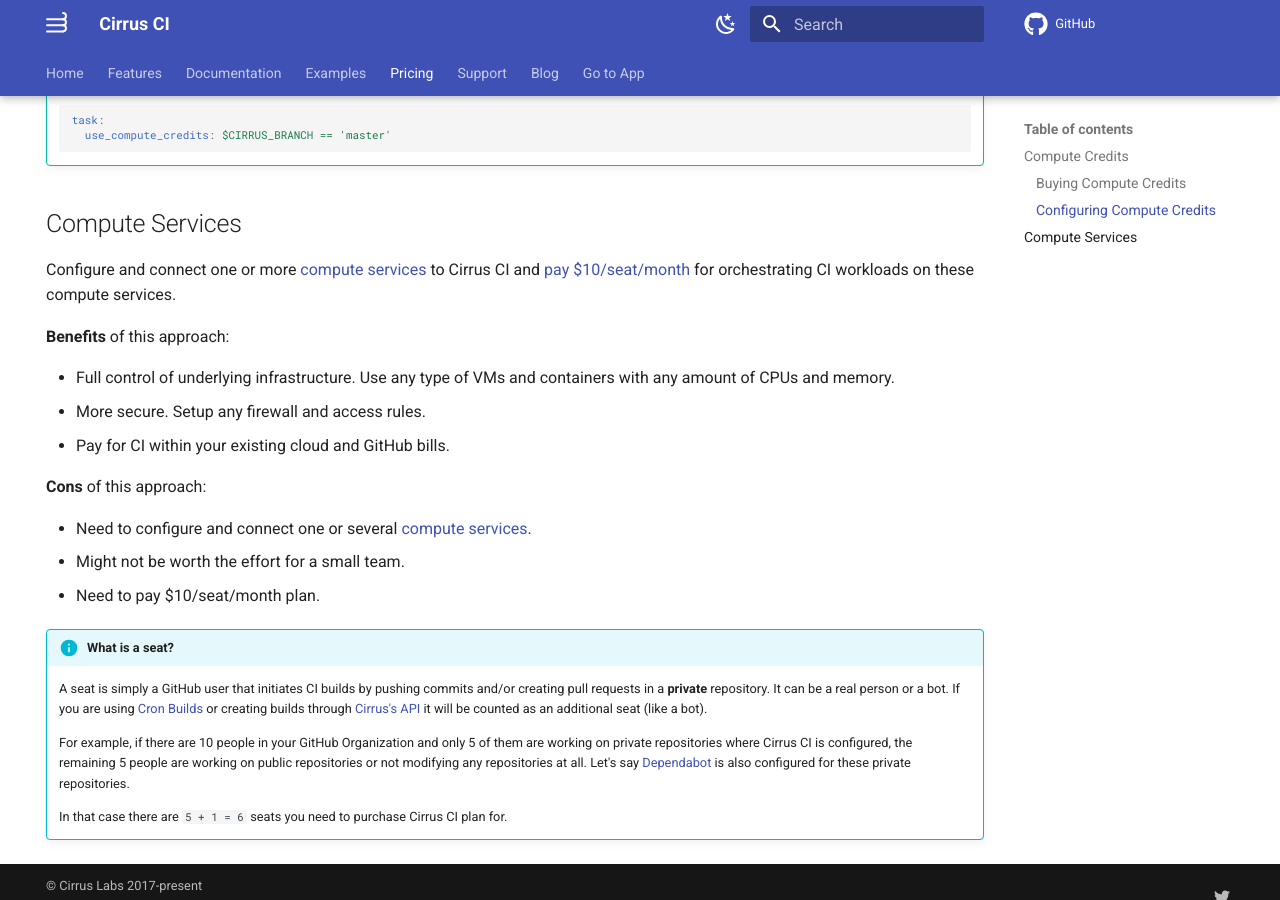
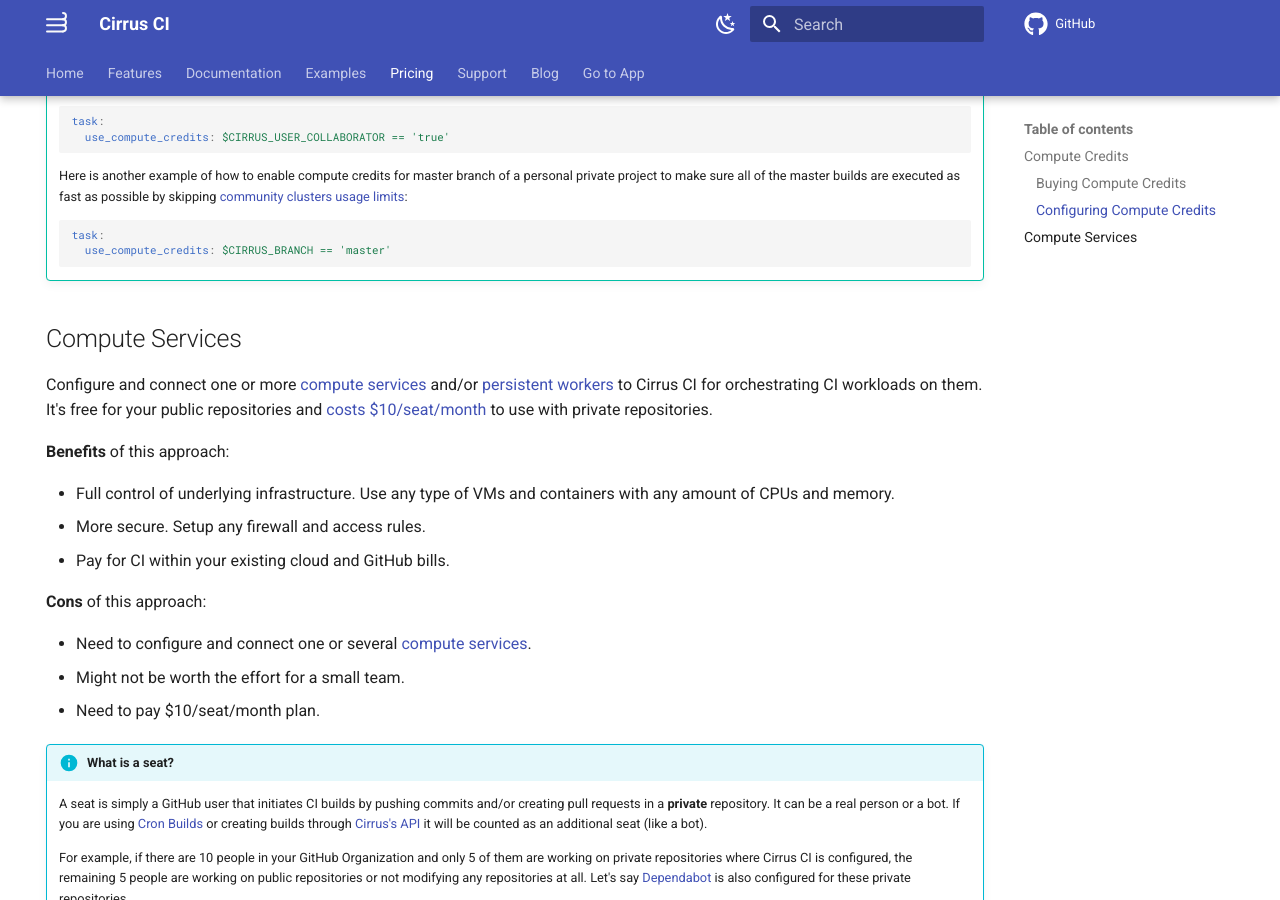
Before and after one commit to cirruslabs/cirrus-ci-docs, an MkDocs documentation site: the page built from docs/pricing.md, in a window 1280 px wide and 900 px high, scrolled down 2364 px. Built offline with MkDocs 1.6.1 and Material for MkDocs 9.7.7, drawn with Linux system fonts in a browser that asks for light colours; comment, search, counter and statistics services are not loaded; some of the changed text lies outside the part shown.

Commit message:
Clarify pricing of persistent workers (#869)
Clarify that persistent workers are essentially the same as bringing your own infra so it's free for public repos and just $10/seat/month for private.

```diff
--- a/docs/pricing.md
+++ b/docs/pricing.md
@@ -15,8 +15,8 @@ Here is a comparison table of available [Cirrus CI plans](https://github.com/mar
 
 User         | [Free Public Repositories](https://github.com/marketplace/cirrus-ci/plan/MDIyOk1hcmtldHBsYWNlTGlzdGluZ1BsYW45OTA=#pricing-and-setup) | [Private Personal Repository](https://github.com/marketplace/cirrus-ci/plan/MDIyOk1hcmtldHBsYWNlTGlzdGluZ1BsYW45OTI=#pricing-and-setup) | [Private Organization Repositories](https://github.com/marketplace/cirrus-ci/plan/MDIyOk1hcmtldHBsYWNlTGlzdGluZ1BsYW45OTM=#pricing-and-setup)
 ---          | --- | --- | ---
-Person       | <ul><li>Free access to community clusters for public repositories</li><li>[Bring your own infrastructure](#compute-services) for public repositories</li></ul> | <ul><li>Access to community clusters for public and **private** repositories</li><li>[Bring your own infrastructure](#compute-services) for public and **private** repositories</li></ul>  | **Not Applicable**
-Organization | <ul><li>Free access to community clusters for public repositories</li><li>Use [compute credits](#compute-credits) to access community clusters for private repositories and/or to avoid the [limits](faq.md#are-there-any-limits) on public repositories</li><li>[Bring your own infrastructure](#compute-services) for public repositories</li></ul> | **Not Applicable** | <ul><li>Free access to community clusters for public repositories</li><li>Use [compute credits](#compute-credits) to access community clusters for private repositories and/or to avoid the [limits](faq.md#are-there-any-limits) on public repositories</li><li>[Bring your own infrastructure](#compute-services) for public and **private** repositories</li></ul>
+Person       | <ul><li>Free access to community clusters for public repositories</li><li>[Bring your own infrastructure](#compute-services) for public repositories</li><li>Configure [persistent workers](guide/persistent-workers.md) for public repositories</li></ul> | <ul><li>Access to community clusters for public and **private** repositories</li><li>[Bring your own infrastructure](#compute-services) for public and **private** repositories</li><li>Configure [persistent workers](guide/persistent-workers.md) for public and **private** repositories</li></ul>  | **Not Applicable**
+Organization | <ul><li>Free access to community clusters for public repositories</li><li>Use [compute credits](#compute-credits) to access community clusters for private repositories and/or to avoid the [limits](faq.md#are-there-any-limits) on public repositories</li><li>[Bring your own infrastructure](#compute-services) for public repositories</li><li>Configure [persistent workers](guide/persistent-workers.md) for public repositories</li></ul> | **Not Applicable** | <ul><li>Free access to community clusters for public repositories</li><li>Use [compute credits](#compute-credits) to access community clusters for private repositories and/or to avoid the [limits](faq.md#are-there-any-limits) on public repositories</li><li>[Bring your own infrastructure](#compute-services) for public and **private** repositories</li><li>Configure [persistent workers](guide/persistent-workers.md) for public and **private** repositories</li></ul>
 
 ## Compute Credits
 
@@ -94,8 +94,9 @@ task:
 
 ## Compute Services
 
-Configure and connect one or more [compute services](guide/supported-computing-services.md) to Cirrus CI and [pay $10/seat/month](https://github.com/marketplace/cirrus-ci/plan/MDIyOk1hcmtldHBsYWNlTGlzdGluZ1BsYW45OTM=#pricing-and-setup)
-for orchestrating CI workloads on these compute services.
+Configure and connect one or more [compute services](guide/supported-computing-services.md) and/or [persistent workers](guide/persistent-workers.md)
+to Cirrus CI for orchestrating CI workloads on them. It's free for your public repositories and [costs $10/seat/month](https://github.com/marketplace/cirrus-ci/plan/MDIyOk1hcmtldHBsYWNlTGlzdGluZ1BsYW45OTM=#pricing-and-setup)
+to use with private repositories.
 
 **Benefits** of this approach:
 
```
Also changed, not shown: docs/guide/writing-tasks.md (+2 -0 lines).
